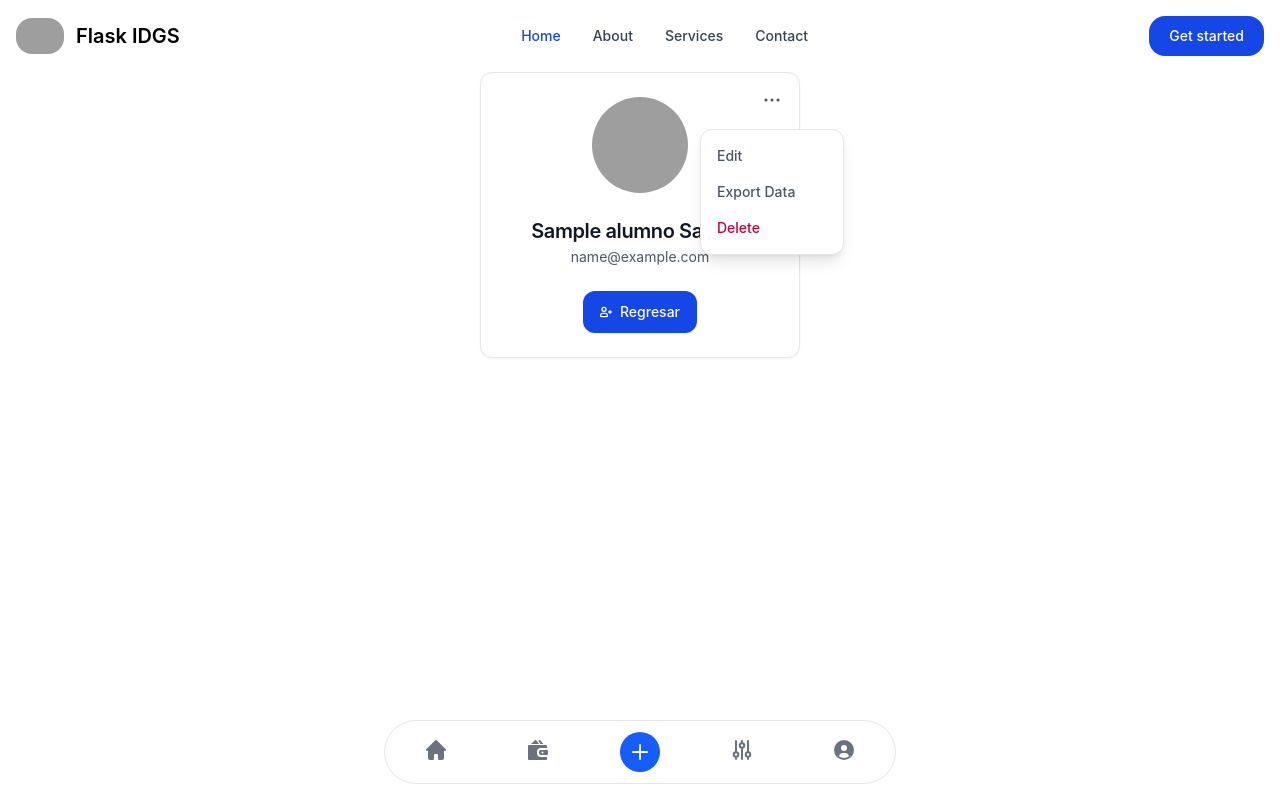
After one commit to IDGS-804-23002227/flaskbdidgs804, a Flask app: page /detalles?id=1 in a window 1280 px wide, after a click on "Open dropdown". The commit adds this page. Run offline with Flask 3, Linux system fonts and the light colour scheme; tables that the repository leaves empty hold one stand-in row (values such as "Sample post"); some libraries are stand-ins or nearby versions; grey boxes are pictures that could not be loaded.

Commit message:
Destalles 20/02/2026

```diff
--- a/app.py
+++ b/app.py
@@ -1,23 +1,17 @@
 from flask import Flask, render_template, request, redirect, url_for
-from flask import Flask
 from flask_wtf.csrf import CSRFProtect
 from config import DevelopmentConfig
 import forms
-
-from models import db
-from models import Alumnos
-
+from models import db, Alumnos
 
 app = Flask(__name__)
 app.config.from_object(DevelopmentConfig)
 
-csrf = CSRFProtect()
-csrf.init_app(app)
+csrf = CSRFProtect(app)
+db.init_app(app)
 
-db.init_app(app)
 with app.app_context():
     db.create_all()
-
 @app.errorhandler(404)
 def page_not_fount(e):
 	return render_template("404.html"),404
@@ -30,9 +24,35 @@ def index():
     alumno=Alumnos.query.all()
     return render_template("index.html",form=create_form, alumno=alumno)
 
-@app.route("/alumnos")
+@app.route("/alumnos", methods=["GET", "POST"])
 def alumnos():
-	return render_template("Alumnos.html")
+    create_form = forms.UsuarioForm()
+
+    if create_form.validate_on_submit():
+        alum = Alumnos(
+            nombre=create_form.nombre.data,
+            apaterno=create_form.apaterno.data,
+            email=create_form.email.data
+        )
+        db.session.add(alum)
+        db.session.commit()
+        return redirect(url_for('index'))
+
+    return render_template("alumnos.html", form=create_form)
+
+@app.route("/detalles", methods=['GET', 'POST'])
+def detalles():
+    create_form=forms.UsuarioForm(request.form)
+    if request.method=='GET':
+        id=request.args.get('id')
+        alum1 = db.session.query(Alumnos).filter(Alumnos.id==id).first()
+        id=request.args.get('id')
+        nombre=alum1.nombre
+        apaterno=alum1.apaterno
+        email=alum1.email
+
+    return render_template('detalles.html', id=id, nombre=nombre, apaterno=apaterno, email=email, form=create_form)
+
 
 if __name__ == '__main__':
     app.run()
--- a/forms.py
+++ b/forms.py
@@ -1,25 +1,29 @@
-from wtforms import Form
 from flask_wtf import FlaskForm
+from wtforms import StringField
+from wtforms.fields import EmailField
+from wtforms.validators import DataRequired, Length, Email
 
-from wtforms import StringField, IntegerField
-from wtforms import EmailField
-from wtforms import validators
+class UsuarioForm(FlaskForm):
 
-class UsuarioForm(Form):
-    id = IntegerField('id', [
-        validators.number_range(min=1, max=20, message='valor no valido')
-    ])
+    nombre = StringField(
+        'Nombre',
+        validators=[
+            DataRequired(message='El nombre es requerido'),
+            Length(min=4, max=20, message='Debe tener entre 4 y 20 caracteres')
+        ]
+    )
 
-    nombre = StringField('nombre', [
-        validators.DataRequired(message='El nombre es requerido'),
-        validators.length(min=4, max=20, message='requiere min=4 max=20')
-    ])
+    apaterno = StringField(
+        'Apellido',
+        validators=[
+            DataRequired(message='El apellido es requerido')
+        ]
+    )
 
-    apaterno = StringField('apaterno', [
-        validators.DataRequired(message='El apellido es requerido')
-    ])
-
-    email = EmailField('correo', [
-        validators.DataRequired(message='El apellido es requerido'),
-        validators.Email(message='Ingrese un correo valido')
-    ])
+    email = EmailField(
+        'Correo',
+        validators=[
+            DataRequired(message='El correo es requerido'),
+            Email(message='Ingrese un correo válido')
+        ]
+    )
--- a/static/dist/output.css
+++ b/static/dist/output.css
@@ -279,7 +279,9 @@
     --color-body: var(--color-gray-600);
     --color-heading: var(--color-gray-900);
     --color-fg-brand: var(--color-blue-700);
+    --color-fg-danger: var(--color-rose-700);
     --color-fg-disabled: var(--color-gray-400);
+    --color-neutral-primary-soft: var(--color-white);
     --color-neutral-primary: var(--color-white);
     --color-neutral-primary-medium: var(--color-white);
     --color-neutral-secondary-soft: var(--color-gray-50);
@@ -288,7 +290,6 @@
     --color-neutral-tertiary: var(--color-gray-100);
     --color-neutral-tertiary-medium: var(--color-gray-100);
     --color-neutral-quaternary: var(--color-gray-200);
-    --color-brand-soft: var(--color-blue-100);
     --color-brand: var(--color-blue-700);
     --color-brand-medium: var(--color-blue-200);
     --color-brand-strong: var(--color-blue-800);
@@ -789,11 +790,14 @@
   .inset-0 {
     inset: calc(var(--spacing) * 0);
   }
+  .end-2 {
+    inset-inline-end: calc(var(--spacing) * 2);
+  }
   .top-0 {
     top: calc(var(--spacing) * 0);
   }
-  .top-3 {
-    top: calc(var(--spacing) * 3);
+  .top-2 {
+    top: calc(var(--spacing) * 2);
   }
   .right-0 {
     right: calc(var(--spacing) * 0);
@@ -857,6 +855,12 @@
   }
   .mx-auto {
     margin-inline: auto;
+  }
+  .-ms-0\.5 {
+    margin-inline-start: calc(var(--spacing) * -0.5);
+  }
+  .me-1\.5 {
+    margin-inline-end: calc(var(--spacing) * 1.5);
   }
   .mt-2 {
     margin-top: calc(var(--spacing) * 2);
@@ -1145,6 +1149,9 @@
       color: var(--color-heading) !important;
     }
   }
+  .mb-0\.5 {
+    margin-bottom: calc(var(--spacing) * 0.5);
+  }
   .mb-1 {
     margin-bottom: calc(var(--spacing) * 1);
   }
@@ -1153,6 +1160,9 @@
   }
   .mb-5 {
     margin-bottom: calc(var(--spacing) * 5);
+  }
+  .mb-6 {
+    margin-bottom: calc(var(--spacing) * 6);
   }
   .apexcharts-xaxistooltip {
     .apexcharts-canvas & {
@@ -1278,6 +1285,9 @@
   }
   .h-16 {
     height: calc(var(--spacing) * 16);
+  }
+  .h-24 {
+    height: calc(var(--spacing) * 24);
   }
   .h-\[calc\(100\%-1rem\)\] {
     height: calc(100% - 1rem);
@@ -1368,6 +1378,12 @@
   .w-10 {
     width: calc(var(--spacing) * 10);
   }
+  .w-24 {
+    width: calc(var(--spacing) * 24);
+  }
+  .w-36 {
+    width: calc(var(--spacing) * 36);
+  }
   .w-64 {
     width: calc(var(--spacing) * 64);
   }
@@ -1382,6 +1398,9 @@
   }
   .max-w-md {
     max-width: var(--container-md);
+  }
+  .max-w-xs {
+    max-width: var(--container-xs);
   }
   .datatable-input {
     .datatable-wrapper .datatable-search & {
@@ -1539,6 +1536,9 @@
   }
   .gap-2 {
     gap: calc(var(--spacing) * 2);
+  }
+  .gap-4 {
+    gap: calc(var(--spacing) * 4);
   }
   .space-y-6 {
     :where(& > :not(:last-child)) {
@@ -1598,6 +1593,9 @@
   }
   .rounded-lg {
     border-radius: var(--radius-lg);
+  }
+  .rounded-md {
+    border-radius: var(--radius-md);
   }
   .rounded-sm {
     border-radius: var(--radius-sm);
@@ -1697,6 +1695,9 @@
   .border-brand {
     border-color: var(--color-brand);
   }
+  .border-default {
+    border-color: var(--color-default);
+  }
   .border-default-medium {
     border-color: var(--color-default-medium);
   }
@@ -1779,6 +1780,9 @@
   .bg-neutral-primary-medium {
     background-color: var(--color-neutral-primary-medium);
   }
+  .bg-neutral-primary-soft {
+    background-color: var(--color-neutral-primary-soft);
+  }
   .bg-neutral-secondary-medium {
     background-color: var(--color-neutral-secondary-medium);
   }
@@ -2063,6 +2067,10 @@
     --tw-font-weight: var(--font-weight-semibold);
     font-weight: var(--font-weight-semibold);
   }
+  .tracking-tight {
+    --tw-tracking: var(--tracking-tight);
+    letter-spacing: var(--tracking-tight);
+  }
   .whitespace-nowrap {
     white-space: nowrap;
   }
@@ -2096,6 +2104,9 @@
   .text-fg-brand {
     color: var(--color-fg-brand);
   }
+  .text-fg-danger {
+    color: var(--color-fg-danger);
+  }
   .text-fg-disabled {
     color: var(--color-fg-disabled);
   }
@@ -2155,6 +2144,10 @@
     --tw-shadow: 0 1px 3px 0 var(--tw-shadow-color, rgb(0 0 0 / 0.1)), 0 1px 2px -1px var(--tw-shadow-color, rgb(0 0 0 / 0.1));
     box-shadow: var(--tw-inset-shadow), var(--tw-inset-ring-shadow), var(--tw-ring-offset-shadow), var(--tw-ring-shadow), var(--tw-shadow);
   }
+  .shadow-lg {
+    --tw-shadow: 0 10px 15px -3px var(--tw-shadow-color, rgb(0 0 0 / 0.1)), 0 4px 6px -4px var(--tw-shadow-color, rgb(0 0 0 / 0.1));
+    box-shadow: var(--tw-inset-shadow), var(--tw-inset-ring-shadow), var(--tw-ring-offset-shadow), var(--tw-ring-shadow), var(--tw-shadow);
+  }
   .shadow-sm {
     --tw-shadow: 0 1px 3px 0 var(--tw-shadow-color, rgb(0 0 0 / 0.1)), 0 1px 2px -1px var(--tw-shadow-color, rgb(0 0 0 / 0.1));
     box-shadow: var(--tw-inset-shadow), var(--tw-inset-ring-shadow), var(--tw-ring-offset-shadow), var(--tw-ring-shadow), var(--tw-shadow);
@@ -2249,44 +2197,6 @@
       }
     }
   }
-  .peer-placeholder-shown\:translate-y-0 {
-    &:is(:where(.peer):placeholder-shown ~ *) {
-      --tw-translate-y: calc(var(--spacing) * 0);
-      translate: var(--tw-translate-x) var(--tw-translate-y);
-    }
-  }
-  .peer-placeholder-shown\:scale-100 {
-    &:is(:where(.peer):placeholder-shown ~ *) {
-      --tw-scale-x: 100%;
-      --tw-scale-y: 100%;
-      --tw-scale-z: 100%;
-      scale: var(--tw-scale-x) var(--tw-scale-y);
-    }
-  }
-  .peer-focus\:start-0 {
-    &:is(:where(.peer):focus ~ *) {
-      inset-inline-start: calc(var(--spacing) * 0);
-    }
-  }
-  .peer-focus\:-translate-y-6 {
-    &:is(:where(.peer):focus ~ *) {
-      --tw-translate-y: calc(var(--spacing) * -6);
-      translate: var(--tw-translate-x) var(--tw-translate-y);
-    }
-  }
-  .peer-focus\:scale-75 {
-    &:is(:where(.peer):focus ~ *) {
-      --tw-scale-x: 75%;
-      --tw-scale-y: 75%;
-      --tw-scale-z: 75%;
-      scale: var(--tw-scale-x) var(--tw-scale-y);
-    }
-  }
-  .peer-focus\:text-fg-brand {
-    &:is(:where(.peer):focus ~ *) {
-      color: var(--color-fg-brand);
-    }
-  }
   .hover\:border-default {
     &:hover {
       @media (hover: hover) {
@@ -2343,6 +2253,13 @@
       }
     }
   }
+  .hover\:bg-neutral-tertiary {
+    &:hover {
+      @media (hover: hover) {
+        background-color: var(--color-neutral-tertiary);
+      }
+    }
+  }
   .hover\:bg-neutral-tertiary-medium {
     &:hover {
       @media (hover: hover) {
@@ -2488,6 +2405,11 @@
       margin-top: calc(var(--spacing) * 0);
     }
   }
+  .md\:mt-6 {
+    @media (width >= 48rem) {
+      margin-top: calc(var(--spacing) * 6);
+    }
+  }
   .md\:mr-0 {
     @media (width >= 48rem) {
       margin-right: calc(var(--spacing) * 0);
@@ -2603,21 +2515,6 @@
   .rtl\:text-right {
     &:where(:dir(rtl), [dir="rtl"], [dir="rtl"] *) {
       text-align: right;
-    }
-  }
-  .rtl\:peer-focus\:left-auto {
-    &:where(:dir(rtl), [dir="rtl"], [dir="rtl"] *) {
-      &:is(:where(.peer):focus ~ *) {
-        left: auto;
-      }
-    }
-  }
-  .rtl\:peer-focus\:translate-x-1\/4 {
-    &:where(:dir(rtl), [dir="rtl"], [dir="rtl"] *) {
-      &:is(:where(.peer):focus ~ *) {
-        --tw-translate-x: calc(1/4 * 100%);
-        translate: var(--tw-translate-x) var(--tw-translate-y);
-      }
     }
   }
   .dark\:border-gray-500 {
@@ -3320,21 +3217,6 @@
   inherits: false;
   initial-value: 0;
 }
-@property --tw-scale-x {
-  syntax: "*";
-  inherits: false;
-  initial-value: 1;
-}
-@property --tw-scale-y {
-  syntax: "*";
-  inherits: false;
-  initial-value: 1;
-}
-@property --tw-scale-z {
-  syntax: "*";
-  inherits: false;
-  initial-value: 1;
-}
 @property --tw-rotate-x {
   syntax: "*";
   inherits: false;
@@ -3378,23 +3260,7 @@
   syntax: "*";
   inherits: false;
 }
-@property --tw-ordinal {
-  syntax: "*";
-  inherits: false;
-}
-@property --tw-slashed-zero {
-  syntax: "*";
-  inherits: false;
-}
-@property --tw-numeric-figure {
-  syntax: "*";
-  inherits: false;
-}
-@property --tw-numeric-spacing {
-  syntax: "*";
-  inherits: false;
-}
-@property --tw-numeric-fraction {
+@property --tw-tracking {
   syntax: "*";
   inherits: false;
 }
@@ -3545,9 +3411,6 @@
       --tw-translate-x: 0;
       --tw-translate-y: 0;
       --tw-translate-z: 0;
-      --tw-scale-x: 1;
-      --tw-scale-y: 1;
-      --tw-scale-z: 1;
       --tw-rotate-x: initial;
       --tw-rotate-y: initial;
       --tw-rotate-z: initial;
@@ -3558,11 +3421,7 @@
       --tw-border-style: solid;
       --tw-leading: initial;
       --tw-font-weight: initial;
-      --tw-ordinal: initial;
-      --tw-slashed-zero: initial;
-      --tw-numeric-figure: initial;
-      --tw-numeric-spacing: initial;
-      --tw-numeric-fraction: initial;
+      --tw-tracking: initial;
       --tw-shadow: 0 0 #0000;
       --tw-shadow-color: initial;
       --tw-shadow-alpha: 100%;
--- /dev/null
+++ b/templates/detalles.html
@@ -0,0 +1,67 @@
+{% extends "layout.html" %}
+{% block container %}
+{% import "_macros.html" as macros%}
+
+<div
+    class="relative bg-neutral-primary-soft max-w-xs w-full p-6 border border-default rounded-base shadow-xs">
+    <button id="dropdownButton" data-dropdown-toggle="dropdown"
+        class="absolute top-2 end-2 text-body hover:text-heading bg-neutral-primary-soft box-border border border-transparent hover:bg-neutral-tertiary focus:ring-4 focus:ring-neutral-tertiary rounded-base p-1.5 focus:outline-none"
+        type="button">
+        <span class="sr-only">Open dropdown</span>
+        <svg class="w-6 h-6" aria-hidden="true"
+            xmlns="http://www.w3.org/2000/svg" width="24" height="24"
+            fill="none" viewBox="0 0 24 24"><path stroke="currentColor"
+                stroke-linecap="round" stroke-width="3"
+                d="M6 12h.01m6 0h.01m5.99 0h.01" /></svg>
+    </button>
+    <!-- Dropdown menu -->
+    <div id="dropdown"
+        class="z-10 bg-neutral-primary-medium border border-default-medium rounded-base shadow-lg w-36 block hidden">
+        <ul class="p-2 text-sm text-body font-medium"
+            aria-labelledby="dropdownButton">
+            <li>
+                <a href="#"
+                    class="inline-flex items-center w-full p-2 hover:bg-neutral-tertiary-medium hover:text-heading rounded-md">Edit</a>
+            </li>
+            <li>
+                <a href="#"
+                    class="inline-flex items-center w-full p-2 hover:bg-neutral-tertiary-medium hover:text-heading rounded-md">Export
+                    Data</a>
+            </li>
+            <li>
+                <a href="#"
+                    class="inline-flex items-center w-full p-2 text-fg-danger hover:bg-neutral-tertiary-medium rounded-md">Delete</a>
+            </li>
+        </ul>
+    </div>
+    <div class="flex flex-col items-center">
+        <img class="w-24 h-24 mb-6 rounded-full"
+            src="/docs/images/people/profile-picture-3.jpg"
+            alt="Bonnie image" />
+        <h5 class="mb-0.5 text-xl font-semibold tracking-tight text-heading">
+            {{ nombre }} {{ apaterno }}
+        </h5>
+        <span class="text-sm text-body">
+            {{ email }}
+        </span>
+        <div class="flex mt-4 md:mt-6 gap-4">
+            <a href="{{ url_for('index') }}"
+                class="inline-flex items-center text-white bg-brand box-border border border-transparent hover:bg-brand-strong focus:ring-4 focus:ring-brand-medium shadow-xs font-medium leading-5 rounded-base text-sm px-4 py-2.5 focus:outline-none">
+
+                <svg class="w-4 h-4 me-1.5 -ms-0.5"
+                    xmlns="http://www.w3.org/2000/svg" width="24" height="24"
+                    fill="none" viewBox="0 0 24 24">
+                    <path stroke="currentColor"
+                        stroke-linecap="round"
+                        stroke-linejoin="round"
+                        stroke-width="2"
+                        d="M16 12h4m-2 2v-4M4 18v-1a3 3 0 0 1 3-3h4a3 3 0 0 1 3 3v1a1 1 0 0 1-1 1H5a1 1 0 0 1-1-1Zm8-10a3 3 0 1 1-6 0 3 3 0 0 1 6 0Z" />
+                </svg>
+
+                Regresar
+            </a>
+        </div>
+    </div>
+</div>
+
+{% endblock %}
```
Also changed, not shown: other parts of static/dist/output.css (+0 -113 lines), models.py (+13 -8 lines), templates/Alumnos.html (+18 -34 lines).
